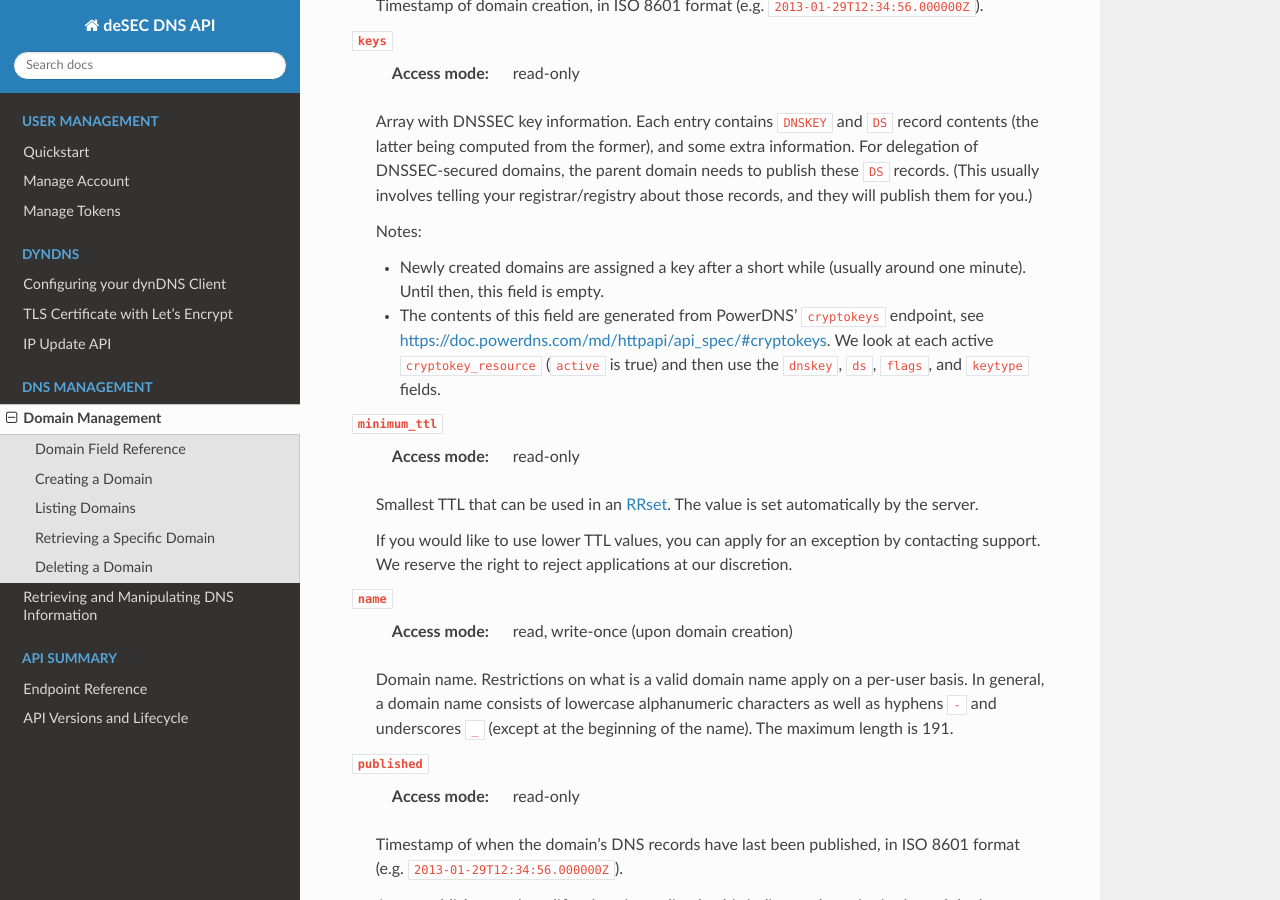
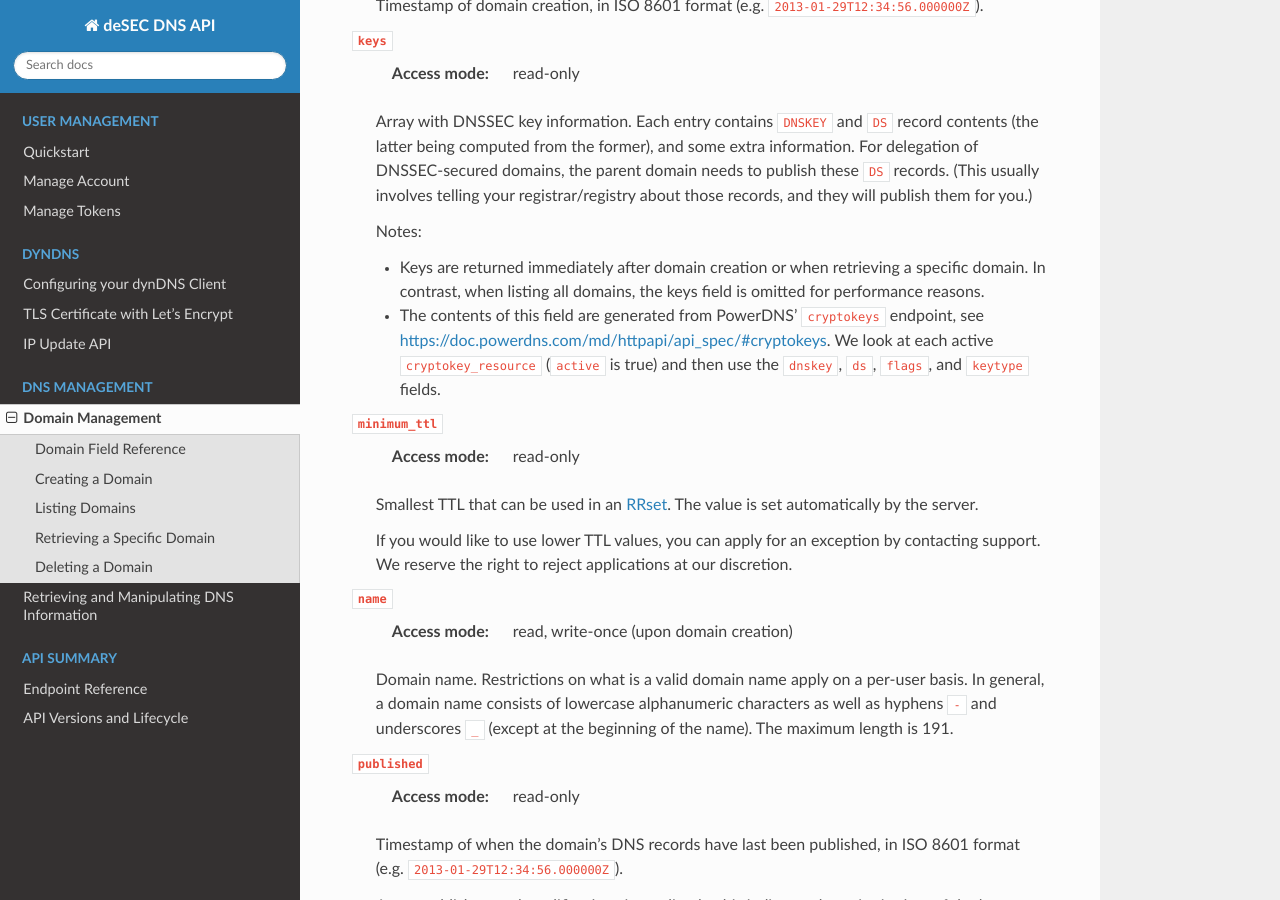
Before and after one commit to desec-io/desec-stack, a Sphinx documentation site: the page built from docs/dns/domains.rst, in a window 1280 px wide and 900 px high, scrolled down 880 px. Built offline with Sphinx 7.4.7 and the Read the Docs theme 2.0.0, drawn with Linux system fonts in a browser that asks for light colours; some of the changed text lies outside the part shown.

Commit message:
feat(api): only return DNSSEC keys when dealing with a single domain

```diff
--- a/docs/dns/domains.rst
+++ b/docs/dns/domains.rst
@@ -57,8 +57,9 @@ Field details:
 
     Notes:
 
-    - Newly created domains are assigned a key after a short while (usually
-      around one minute).  Until then, this field is empty.
+    - Keys are returned immediately after domain creation or when retrieving a
+      specific domain. In contrast, when listing all domains, the keys field
+      is omitted for performance reasons.
 
     - The contents of this field are generated from PowerDNS' ``cryptokeys``
       endpoint, see https://doc.powerdns.com/md/httpapi/api_spec/#cryptokeys.
@@ -132,14 +133,14 @@ support.
 Listing Domains
 ~~~~~~~~~~~~~~~
 
-The ``/api/v1/domains/`` endpoint reponds to ``GET`` requests with an array of
+The ``/api/v1/domains/`` endpoint responds to ``GET`` requests with an array of
 `domain object`_\ s. For example, you may issue the following command::
 
     curl -X GET https://desec.io/api/v1/domains/ \
         --header "Authorization: Token {token}"
 
 to retrieve an overview of the domains you own.  Domains are returned in
-reverse chronological order of their creation.
+reverse chronological order of their creation, and DNSSEC keys are omitted.
 
 The response status code in case of success is ``200 OK``.  This is true also
 if you do not own any domains; in this case, the response body will be an empty
```
Also changed, not shown: 3 other files.
